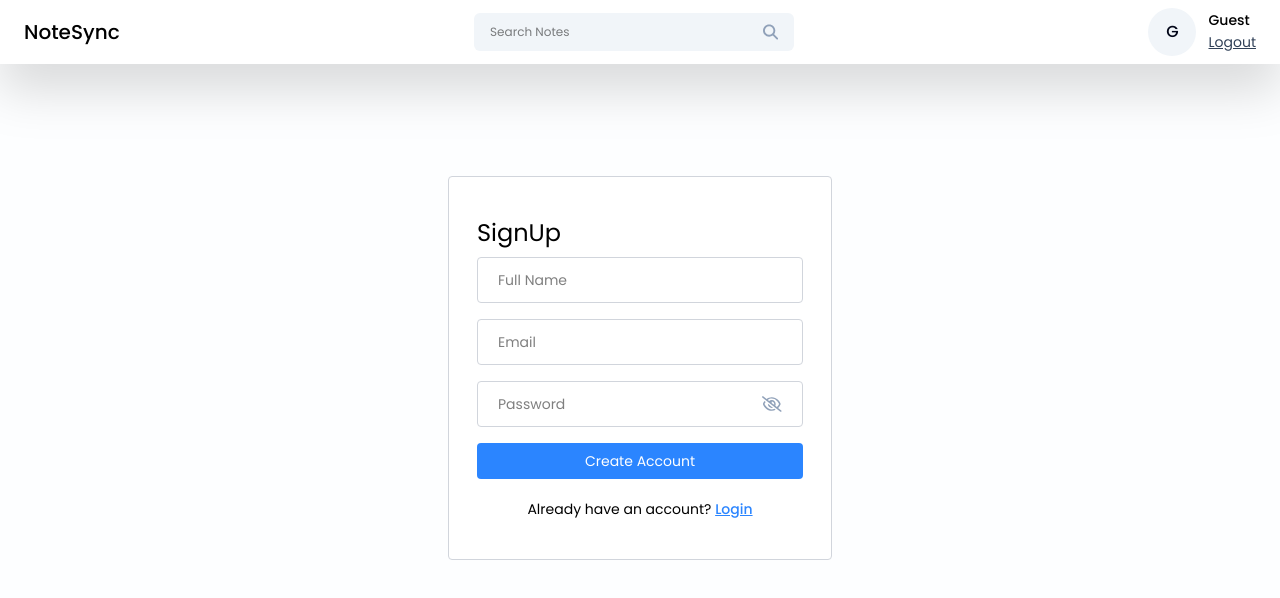
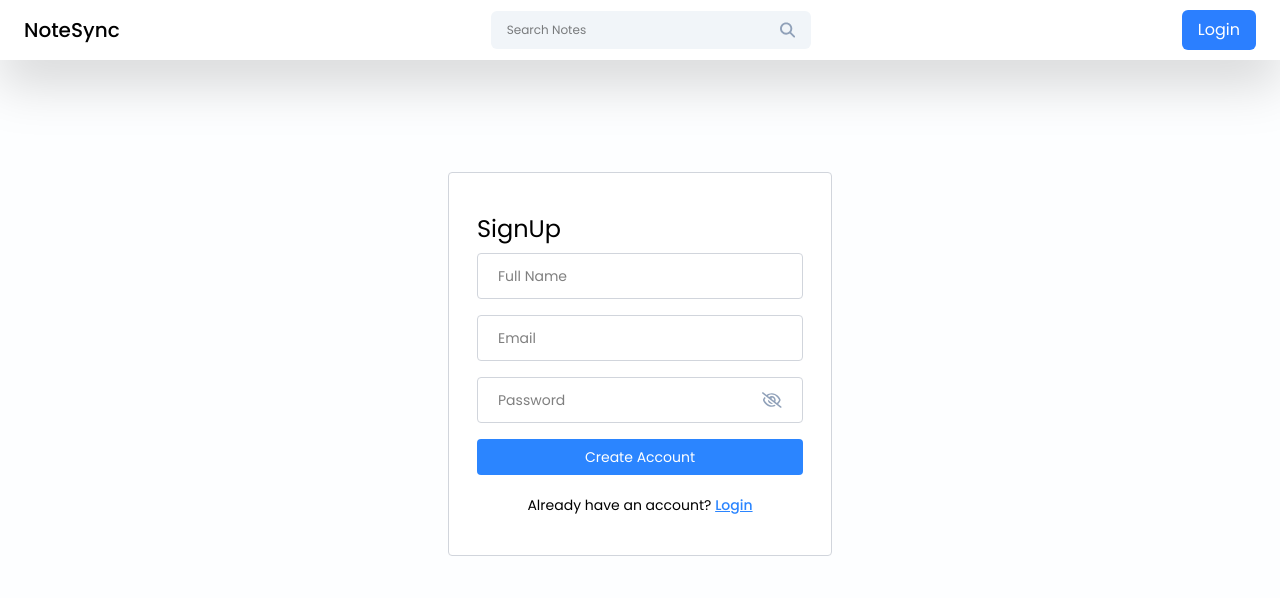
Before and after one commit to Yashagrahari07/NoteSync, a React (Vite) app in the folder Frontend/: page /signup in a window 1280 px wide. Shown: the top 598 px of the page. Built offline with nearby package versions, Linux system fonts and the light colour scheme.

Commit message:
added Join Note button on navbar

```diff
--- a/Frontend/src/components/Navbar.jsx
+++ b/Frontend/src/components/Navbar.jsx
@@ -2,23 +2,32 @@ import React, { useState } from 'react';
 import ProfileInfo from './Cards/ProfileInfo';
 import { useNavigate } from 'react-router-dom';
 import SearchBar from './SearchBar/SearchBar';
+import { logout } from '../services/authService';
 
 const Navbar = () => {
   const [searchQuery, setSearchQuery] = useState("");
 
   const navigate = useNavigate();
 
-  const onLogout = () => {
+  const handleLogout = async () => {
+    try {
+      await logout();
       navigate("/login");
+    } catch (err) {
+      console.error("Logout failed:", err.message);
     }
+  };
 
-  const handleSearch = () => {
-
-  }
+  const handleSearch = () => {};
 
   const onClearSearch = () => {
     setSearchQuery("");
-  }
+  };
+
+  const token = document.cookie
+    .split('; ')
+    .find((row) => row.startsWith('authToken='))
+    ?.split('=')[1];
 
   return (
     <div className='bg-white flex items-center justify-between px-6 py-2 drop-shadow-2xl'>
@@ -33,9 +42,29 @@ const Navbar = () => {
         onClearSearch={onClearSearch}
       />
 
-        <ProfileInfo onLogout={onLogout} />
+      <div className="flex items-center gap-4">
+        {token && (
+          <button
+            onClick={() => navigate("/join-note")}
+            className="px-4 py-2 bg-green-500 text-white rounded-md hover:bg-green-700"
+          >
+            Join Note
+          </button>
+        )}
+
+        {token ? (
+          <ProfileInfo onLogout={handleLogout} />
+        ) : (
+          <button
+            onClick={() => navigate("/login")}
+            className="px-4 py-2 bg-blue-500 text-white rounded-md hover:bg-blue-700"
+          >
+            Login
+          </button>
+        )}
       </div>
-  )
-}
+    </div>
+  );
+};
 
-export default Navbar
+export default Navbar;
```
Lines whose indentation alone changed are shown as unchanged.
